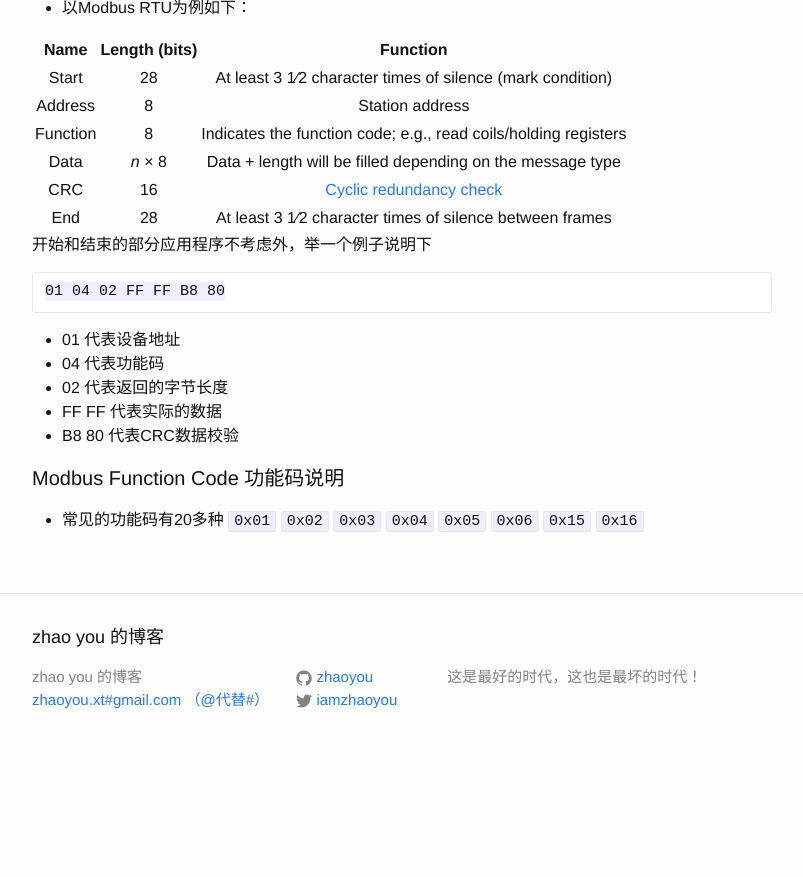
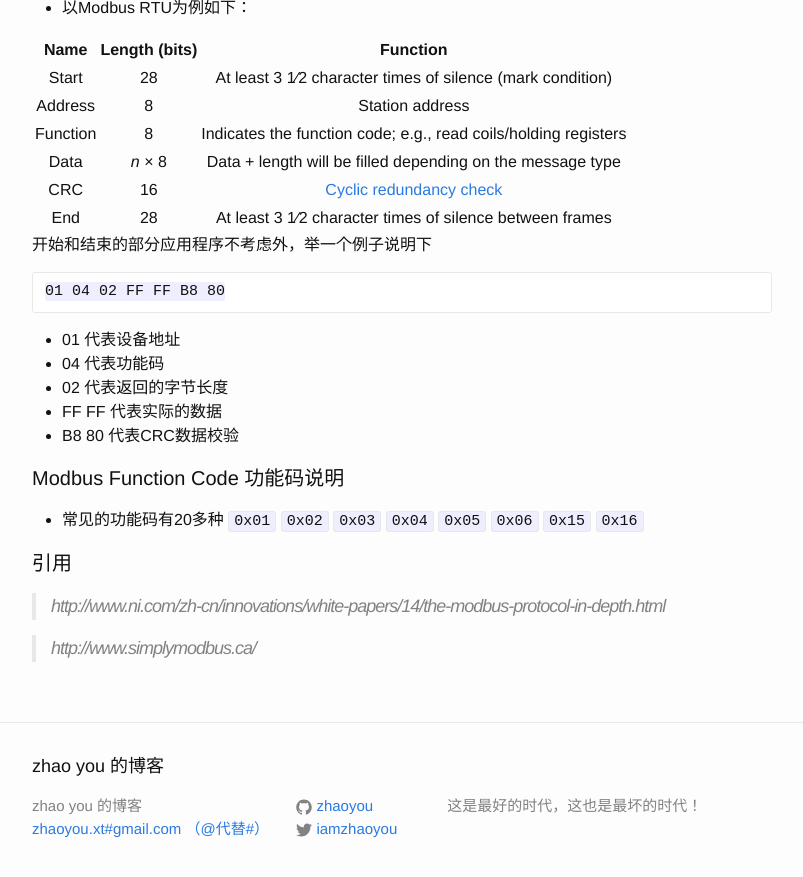
Before and after one commit to zhaoyou/zhaoyou.github.io, a Jekyll site: the page built from _posts/2019-05-08-了解Modbus协议.md, in a window 1280 px wide and 900 px high, scrolled down 799 px. Shown: the top 877 px of the window, without its empty margins (238-1041 px from the left). Built offline with Jekyll 4.4.1, drawn with Linux system fonts in a browser that asks for light colours; before the commit the page ends 1570 px from its top, so only the background shows below that.

```diff
--- a/_posts/2019-05-08-了解Modbus协议.md
+++ b/_posts/2019-05-08-了解Modbus协议.md
@@ -71,3 +71,11 @@ categories: modbus
 
 
 - 常见的功能码有20多种 `0x01` `0x02` `0x03` `0x04` `0x05` `0x06` `0x15` `0x16`
+
+
+
+#### 引用
+
+> http://www.ni.com/zh-cn/innovations/white-papers/14/the-modbus-protocol-in-depth.html
+
+> http://www.simplymodbus.ca/
```
Also changed, not shown: _posts/2019-05-28-MySQL-索引-并发-事务-记录.md (added, +36 -0 lines).
